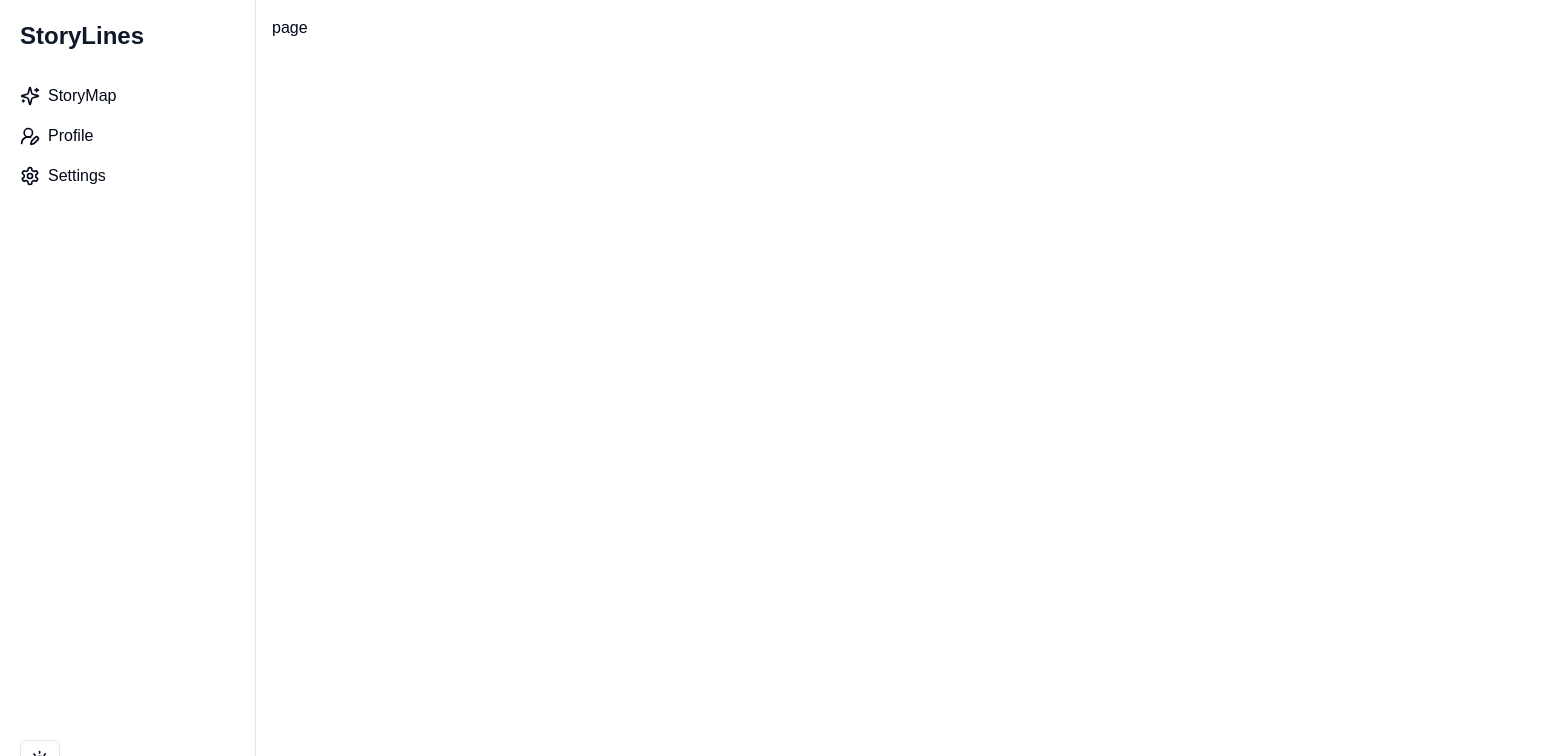
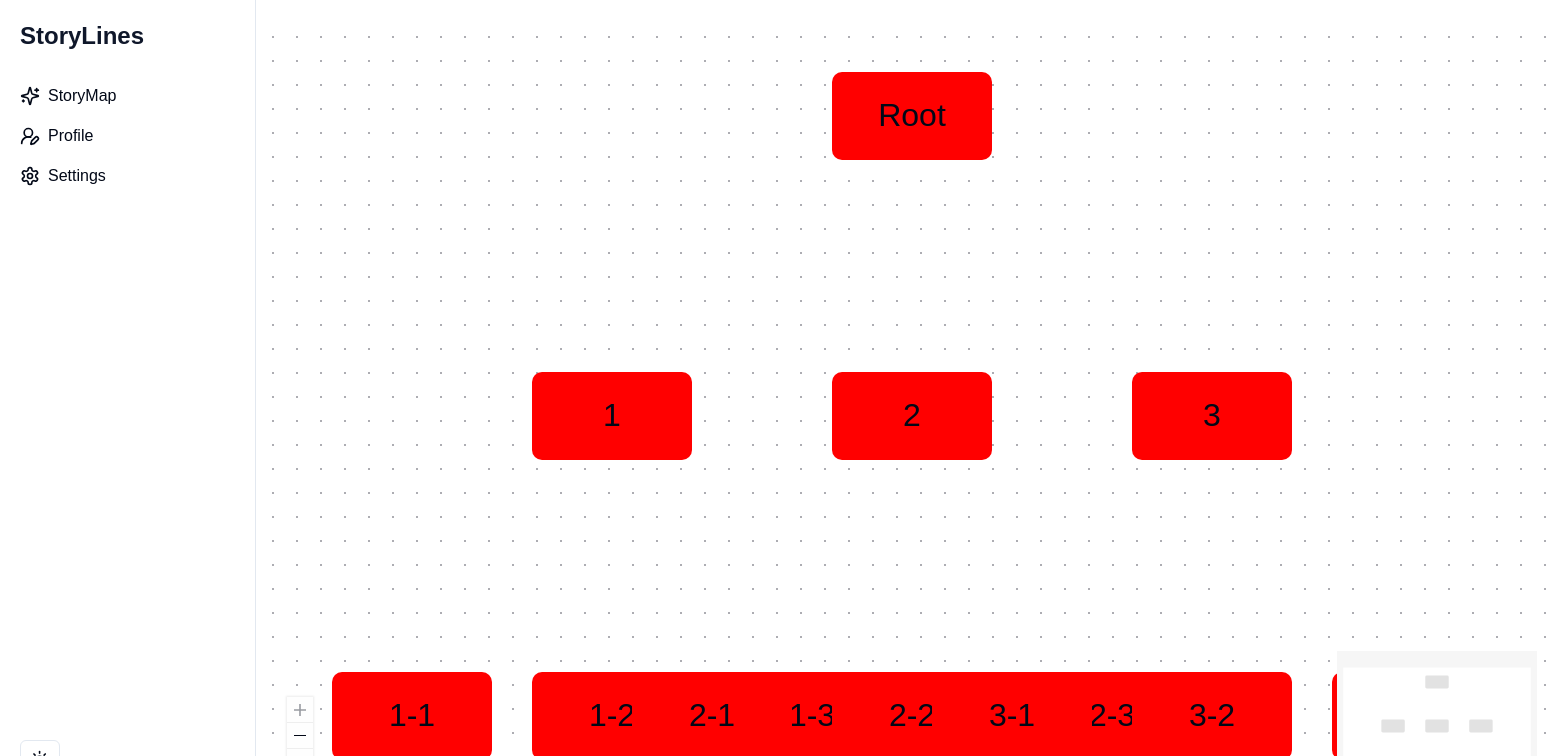
Before and after one commit to praneethravuri/storylines, a Next.js app: page /storymap in a window 1280 px wide. Shown: the top 756 px of the page, 1568 px wide, since content can reach past the window. Built offline with nearby package versions, Linux system fonts and the light colour scheme.

Commit message:
flow map

```diff
--- /dev/null
+++ b/app/storymap/FlowMap.tsx
@@ -0,0 +1,91 @@
+"use client";
+import React, { useCallback } from 'react';
+import {
+    ReactFlow,
+    MiniMap,
+    Controls,
+    Background,
+    useNodesState,
+    useEdgesState,
+    addEdge,
+} from '@xyflow/react';
+import '@xyflow/react/dist/style.css';
+
+const CustomNode = ({ data }) => {
+    return (
+        <div style={{
+            padding: 10,
+            borderRadius: 5,
+            border: '1px solid var(--border)',
+            backgroundColor: 'red',
+            color: data.color || 'var(--secondary-foreground)',
+            minWidth: 80,
+            textAlign: 'center',
+        }}>
+            {data.label}
+        </div>
+    );
+};
+
+const nodeTypes = {
+    custom: CustomNode,
+};
+
+const initialNodes = [
+    { id: 'root', position: { x: 250, y: 0 }, data: { label: 'Root', backgroundColor: 'var(--primary)', color: 'var(--primary-foreground)' }, type: 'custom' },
+    { id: '1', position: { x: 100, y: 150 }, data: { label: '1', backgroundColor: 'var(--info)', color: 'var(--info-foreground)' }, type: 'custom' },
+    { id: '2', position: { x: 250, y: 150 }, data: { label: '2', backgroundColor: 'var(--success)', color: 'var(--success-foreground)' }, type: 'custom' },
+    { id: '3', position: { x: 400, y: 150 }, data: { label: '3', backgroundColor: 'var(--warning)', color: 'var(--warning-foreground)' }, type: 'custom' },
+    { id: '1-1', position: { x: 0, y: 300 }, data: { label: '1-1', backgroundColor: 'var(--info-accent)' }, type: 'custom' },
+    { id: '1-2', position: { x: 100, y: 300 }, data: { label: '1-2', backgroundColor: 'var(--info-accent)' }, type: 'custom' },
+    { id: '1-3', position: { x: 200, y: 300 }, data: { label: '1-3', backgroundColor: 'var(--info-accent)' }, type: 'custom' },
+    { id: '2-1', position: { x: 150, y: 300 }, data: { label: '2-1', backgroundColor: 'var(--success-accent)' }, type: 'custom' },
+    { id: '2-2', position: { x: 250, y: 300 }, data: { label: '2-2', backgroundColor: 'var(--success-accent)' }, type: 'custom' },
+    { id: '2-3', position: { x: 350, y: 300 }, data: { label: '2-3', backgroundColor: 'var(--success-accent)' }, type: 'custom' },
+    { id: '3-1', position: { x: 300, y: 300 }, data: { label: '3-1', backgroundColor: 'var(--warning-accent)' }, type: 'custom' },
+    { id: '3-2', position: { x: 400, y: 300 }, data: { label: '3-2', backgroundColor: 'var(--warning-accent)' }, type: 'custom' },
+    { id: '3-3', position: { x: 500, y: 300 }, data: { label: '3-3', backgroundColor: 'var(--warning-accent)' }, type: 'custom' },
+];
+
+const initialEdges = [
+    { id: 'e-root-1', source: 'root', target: '1', animated: true, style: { stroke: 'var(--primary)' } },
+    { id: 'e-root-2', source: 'root', target: '2', animated: true, style: { stroke: 'var(--primary)' } },
+    { id: 'e-root-3', source: 'root', target: '3', animated: true, style: { stroke: 'var(--primary)' } },
+    { id: 'e1-1', source: '1', target: '1-1', animated: true, style: { stroke: 'var(--info)' } },
+    { id: 'e1-2', source: '1', target: '1-2', animated: true, style: { stroke: 'var(--info)' } },
+    { id: 'e1-3', source: '1', target: '1-3', animated: true, style: { stroke: 'var(--info)' } },
+    { id: 'e2-1', source: '2', target: '2-1', animated: true, style: { stroke: 'var(--success)' } },
+    { id: 'e2-2', source: '2', target: '2-2', animated: true, style: { stroke: 'var(--success)' } },
+    { id: 'e2-3', source: '2', target: '2-3', animated: true, style: { stroke: 'var(--success)' } },
+    { id: 'e3-1', source: '3', target: '3-1', animated: true, style: { stroke: 'var(--warning)' } },
+    { id: 'e3-2', source: '3', target: '3-2', animated: true, style: { stroke: 'var(--warning)' } },
+    { id: 'e3-3', source: '3', target: '3-3', animated: true, style: { stroke: 'var(--warning)' } },
+];
+
+export default function FlowMap() {
+    const [nodes, setNodes, onNodesChange] = useNodesState(initialNodes);
+    const [edges, setEdges, onEdgesChange] = useEdgesState(initialEdges);
+
+    const onConnect = useCallback(
+        (params) => setEdges((eds) => addEdge(params, eds)),
+        [setEdges],
+    );
+
+    return (
+        <div style={{ width: '100vw', height: '100vh' }}>
+            <ReactFlow
+                nodes={nodes}
+                edges={edges}
+                onNodesChange={onNodesChange}
+                onEdgesChange={onEdgesChange}
+                onConnect={onConnect}
+                nodeTypes={nodeTypes}
+                fitView
+            >
+                <Controls />
+                <MiniMap />
+                <Background gap={12} size={1} />
+            </ReactFlow>
+        </div>
+    );
+}
--- a/app/storymap/page.tsx
+++ b/app/storymap/page.tsx
@@ -1,8 +1,11 @@
-import React from 'react'
+import React from 'react';
+import FlowMap from './FlowMap';
 
 const page = () => {
   return (
-    <div>page</div>
+    <div className='overflow-y-hidden'>
+      <FlowMap />
+    </div>
   )
 }
 
--- a/package.json
+++ b/package.json
@@ -11,6 +11,7 @@
   "dependencies": {
     "@radix-ui/react-dropdown-menu": "^2.1.1",
     "@radix-ui/react-slot": "^1.1.0",
+    "@xyflow/react": "^12.0.2",
     "autoprefixer": "^10.4.19",
     "class-variance-authority": "^0.7.0",
     "clsx": "^2.1.1",
```
Also changed, not shown: 1 other file (tests, documents, lock files or other folders).
